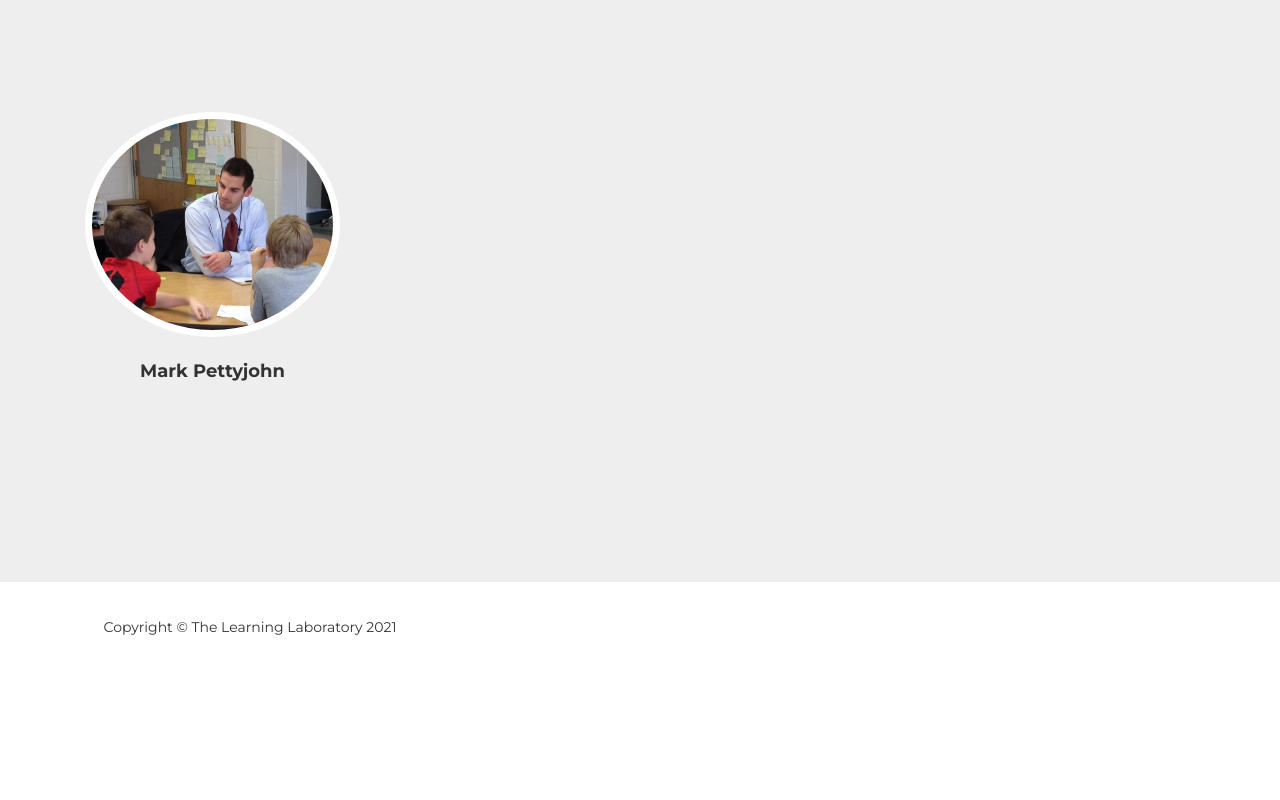
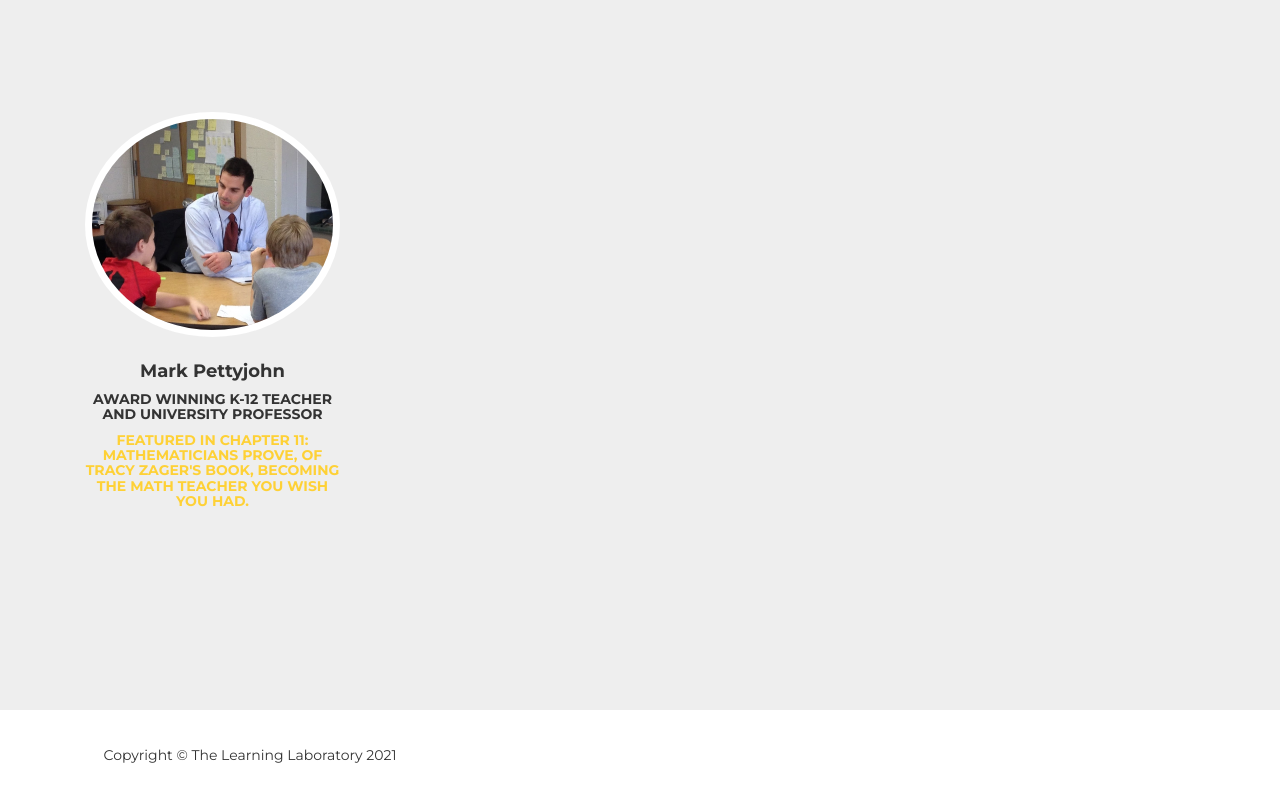
Before and after one commit to thelearninglab/thelearninglab.github.io, a website: page index.html in a window 1280 px wide. Shown: the part 1496-2296 px from the top of the page. Before the commit the page ends 2168 px from the top, so only its background shows below. Drawn offline with nearby package versions, Linux system fonts and the light colour scheme; a web font is replaced by a local one.

Commit message:
Add files via upload

```diff
--- a/index.html
+++ b/index.html
@@ -100,6 +100,9 @@
 
                         <img src="img/team/4606.jpg" class="img-responsive img-circle" alt="">
                         <h4>Mark Pettyjohn</h4>
+                        <h5>Award winning K-12 teacher and university professor</h5>
+                        <h5><a href=https://www.goodreads.com/book/show/30402662-becoming-the-math-teacher-you-wish-you-d-had> Featured in Chapter 11: Mathematicians Prove, of Tracy Zager's book, Becoming the Math Teacher You Wish You Had.</a></h5>
+
                     </div>
                 </div>
 
```
